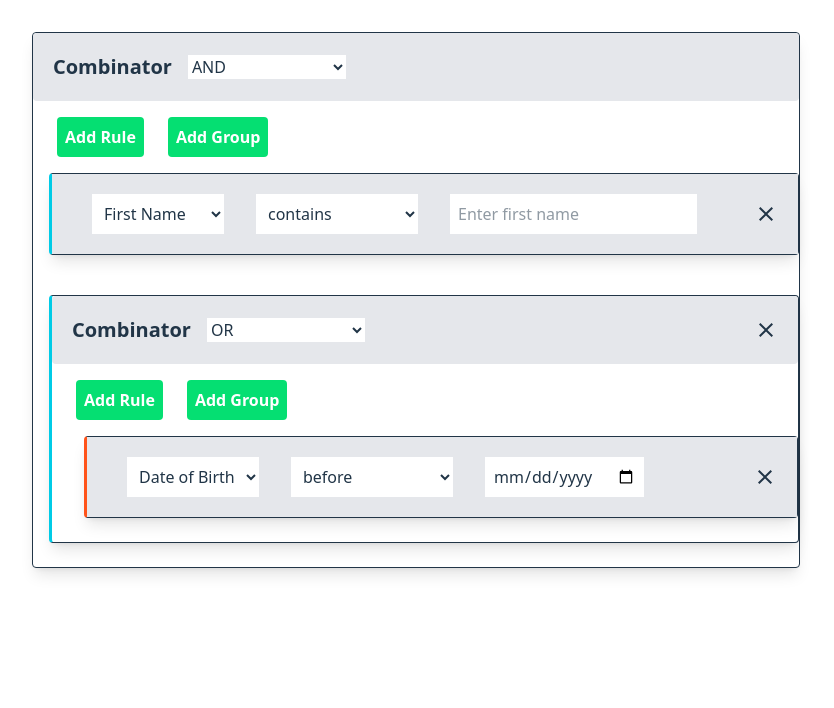
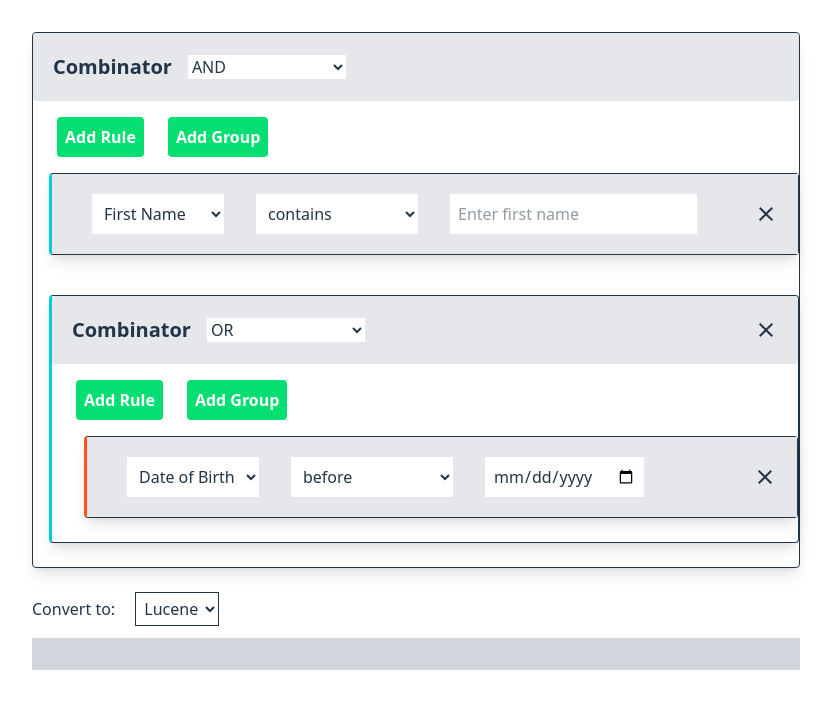
Before and after one commit to redwanatef/svelte-query-builder, a Svelte app: page / in a window 1280 px wide. Shown: the top 708 px of the page, without its empty margins (224-1058 px from the left). Built offline with nearby package versions, Linux system fonts and the light colour scheme.

Commit message:
initialize the exporter

```diff
--- a/src/components/QueryBuilder.svelte
+++ b/src/components/QueryBuilder.svelte
@@ -3,6 +3,9 @@
   import { defaultConfig, defaultQuery } from "../config";
   import type { QueryBuilderConfig, RuleSet } from "../types";
   import QueryBuilderGroup from "./QueryBuilderGroup.svelte";
+  import { convertToLuceneQuery } from "../utils/LuceneConverter";
+  import { convertToSQL } from "../utils/SQLConverter";
+  import { convertToMongoDB } from "../utils/MongoConverter";
 
   let {
     config = defaultConfig,
@@ -15,8 +18,36 @@
   let queryState = $state(query);
 
   setContext("config", config);
+
+  let selectedQuery = $state("lucene");
+
+  let exportedQuery = $state();
+  $effect(() => {
+    if (selectedQuery === "lucene") {
+      exportedQuery = convertToLuceneQuery(queryState);
+    } else if (selectedQuery === "sql") {
+      exportedQuery = convertToSQL(queryState);
+    } else if (selectedQuery === "mongo") {
+      exportedQuery = JSON.stringify(convertToMongoDB(queryState), null, 2);
+    }
+  });
 </script>
 
 <div class="min-w-[90%] lg:min-w-[60%] max-w-fit mx-auto">
   <QueryBuilderGroup child={false} currentNode={queryState} />
+
+  <div>
+    Convert to:
+    <select bind:value={selectedQuery} class="border ml-4 p-1">
+      <option value="lucene">Lucene</option>
+      <option value="sql">SQL</option>
+      <option value="mongo">Mongo</option>
+    </select>
+
+    <div class="mt-3 bg-gray-300 p-4">
+      <div class="w-[90%]">
+        {exportedQuery}
+      </div>
+    </div>
+  </div>
 </div>
```
